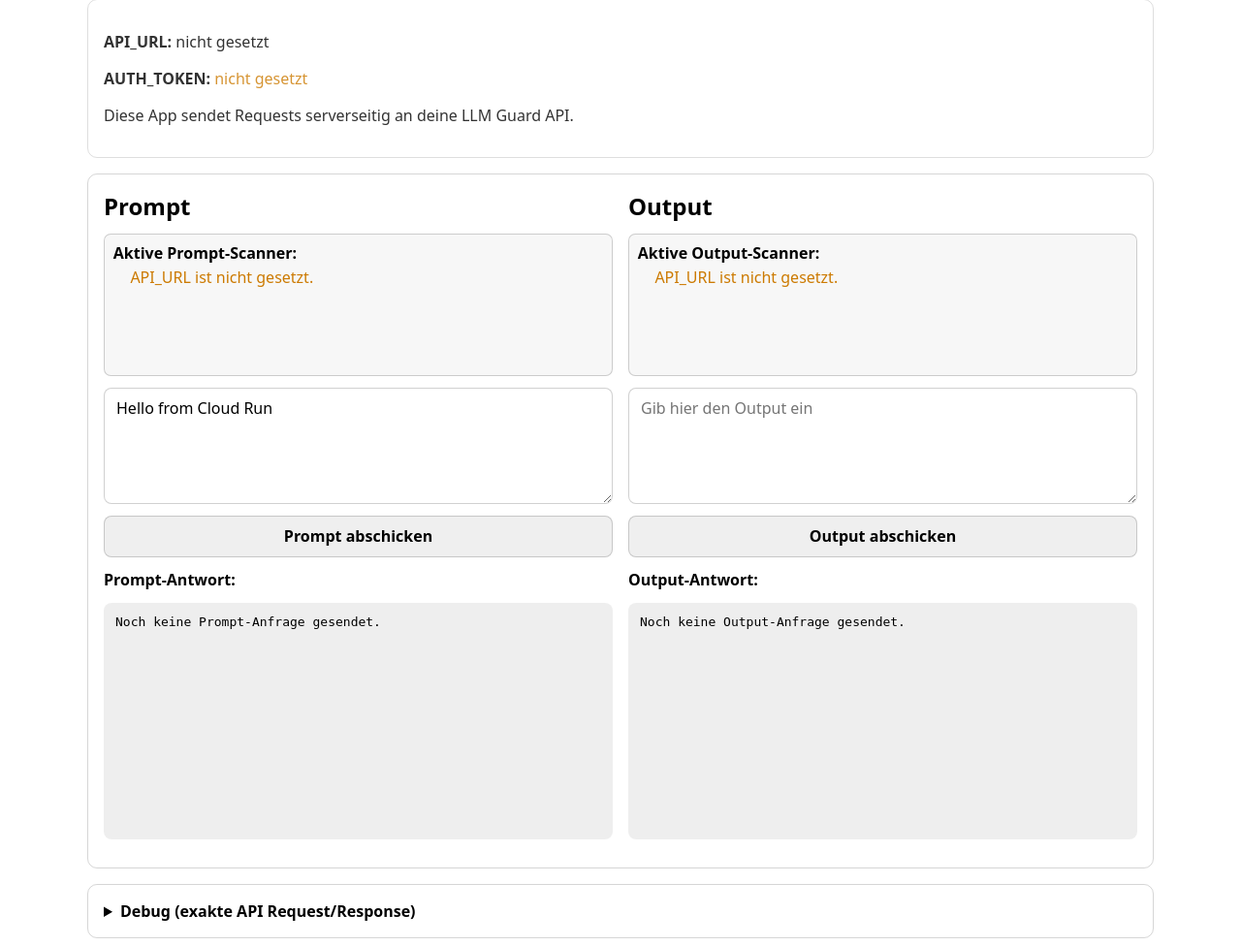
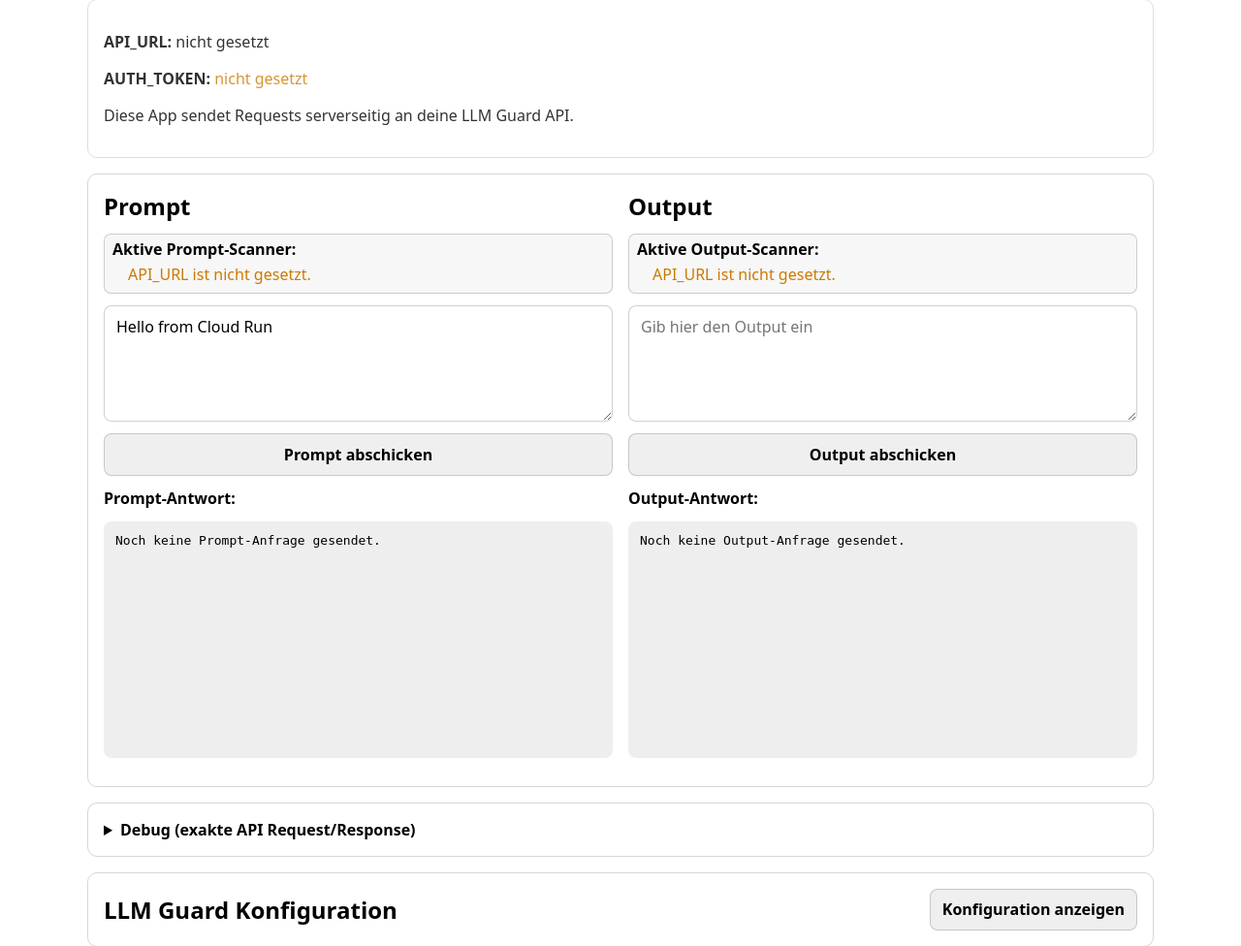
Before and after one commit to hw-avency/LLM-guard-test, a Flask app: page / in a window 1280 px wide. Shown: the part 97-1073 px from the top of the page at 97% size. Run offline with Flask 3, Linux system fonts and the light colour scheme.

Commit message:
Fix scanner hit mapping and tighten scanner list spacing

```diff
--- a/templates/index.html
+++ b/templates/index.html
@@ -41,10 +41,12 @@
     .dual-grid { display: grid; grid-template-columns: repeat(2, minmax(0, 1fr)); gap: 1rem; }
     .column-stack { align-content: start; }
     .column-stack pre { min-height: 220px; }
-    .scanner-panel { min-height: 130px; max-height: 130px; overflow-y: auto; border: 1px solid #7775; border-radius: .45rem; padding: .45rem .55rem; background: #00000008; }
-    .scanner-list { margin: 0; padding-left: 1.1rem; }
-    .scanner-list li { margin: .2rem 0; }
+    .scanner-panel { max-height: 130px; overflow-y: auto; border: 1px solid #7775; border-radius: .45rem; padding: 4px 8px; background: #00000008; }
+    .scanner-list { margin: 4px 0; padding-left: 1rem; }
+    .scanner-list li { margin: 1px 0; }
     .scanner-list li { display: flex; align-items: center; gap: .4rem; }
+    .scanner-list li.hit { background: #ffd7d766; border-radius: .25rem; }
+    .scanner-list li.hit code { color: #b22f2f; font-weight: 700; }
     .scanner-dot { width: .65rem; height: .65rem; border-radius: 50%; display: inline-block; }
     .scanner-dot.hit { background: #d23f3f; }
     .scanner-dot.ok { background: #2e8b57; }
@@ -340,6 +342,9 @@ function collectScannerStatuses(responsePayload, mode, configuredScanners = [])
   function evaluateScanner(score, threshold, fallbackStatus) {
     if (score !== undefined && threshold !== undefined) {
       return score >= threshold;
+    }
+    if (score !== undefined) {
+      return score > 0;
     }
     if (fallbackStatus === true) return false;
     if (fallbackStatus === false) return true;
@@ -646,9 +651,19 @@ function renderScannerList(element, scanners, triggeredSet = new Set()) {
     .map((name) => {
       const isTriggered = triggeredSet.has(normalizeScannerName(name));
       const markerClass = isTriggered ? 'hit' : 'ok';
-      return `<li><span class="scanner-dot ${markerClass}" title="${isTriggered ? 'Treffer' : 'Kein Treffer'}"></span><code>${escapeHtml(name)}</code></li>`;
+      return `<li class="${isTriggered ? 'hit' : 'ok'}"><span class="scanner-dot ${markerClass}" title="${isTriggered ? 'Treffer' : 'Kein Treffer'}"></span><code>${escapeHtml(name)}</code></li>`;
     })
     .join('');
+}
+
+function buildTriggeredSet(scannerStatuses = []) {
+  const triggered = new Set();
+  for (const scanner of scannerStatuses) {
+    if (scanner?.triggered) {
+      triggered.add(normalizeScannerName(scanner.name));
+    }
+  }
+  return triggered;
 }
 
 function applyScannerHighlights(triggeredInput = new Set(), triggeredOutput = new Set()) {
@@ -748,8 +763,14 @@ async function sendAnalyzeRequest(endpoint, textValue, resultElement) {
 
     const mode = endpoint.toLowerCase().includes('/analyze/output') ? 'output' : 'prompt';
     data.response = normalizeResponsePayload(data.response);
-    const scannerHits = collectTriggeredScanners(data.response, mode, debug);
-    applyScannerHighlights(scannerHits.triggeredInput, scannerHits.triggeredOutput);
+    const configuredScanners = mode === 'output' ? cachedOutputScanners : cachedPromptScanners;
+    const scannerStatuses = collectScannerStatuses(data.response, mode, configuredScanners);
+
+    if (mode === 'output') {
+      applyScannerHighlights(new Set(), buildTriggeredSet(scannerStatuses));
+    } else {
+      applyScannerHighlights(buildTriggeredSet(scannerStatuses), new Set());
+    }
 
     resultElement.innerHTML = formatResultView(data, debug, durationMs, mode);
     debugResult.textContent = JSON.stringify(debug, null, 2);
```
